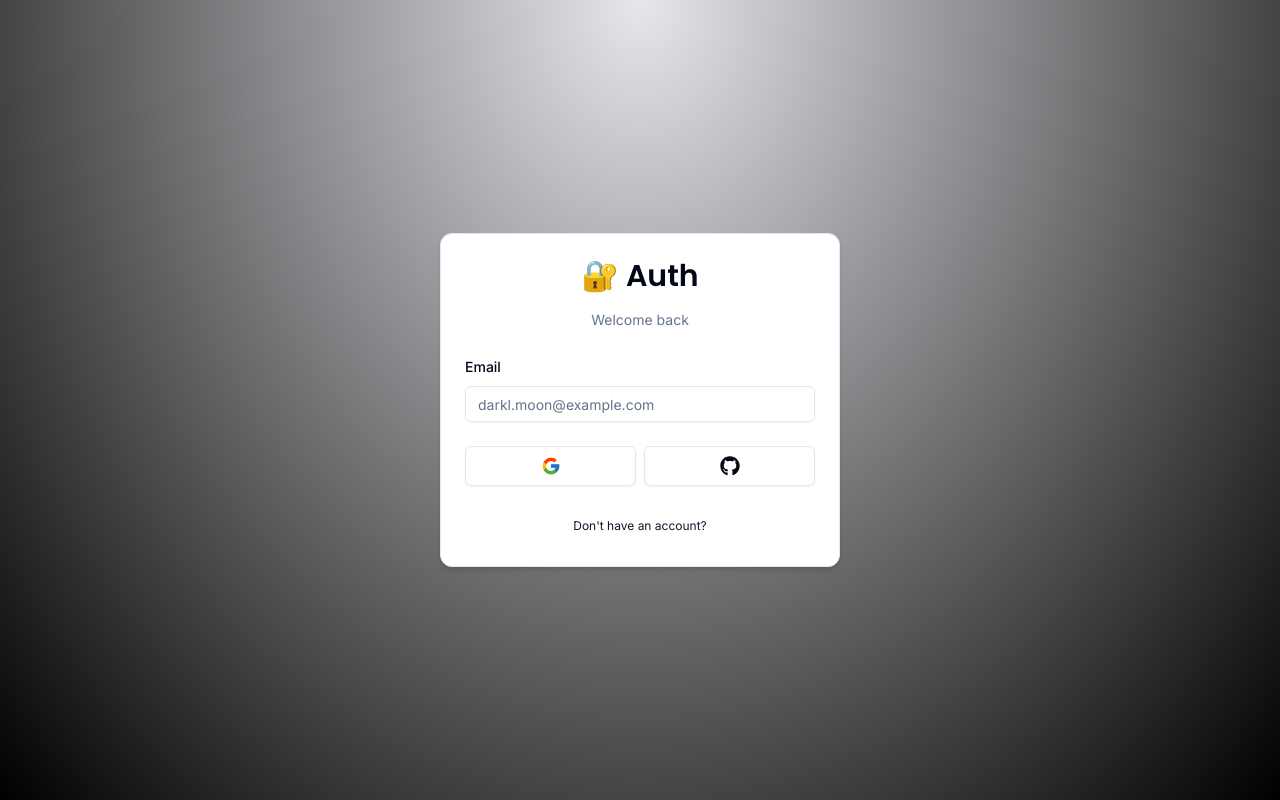
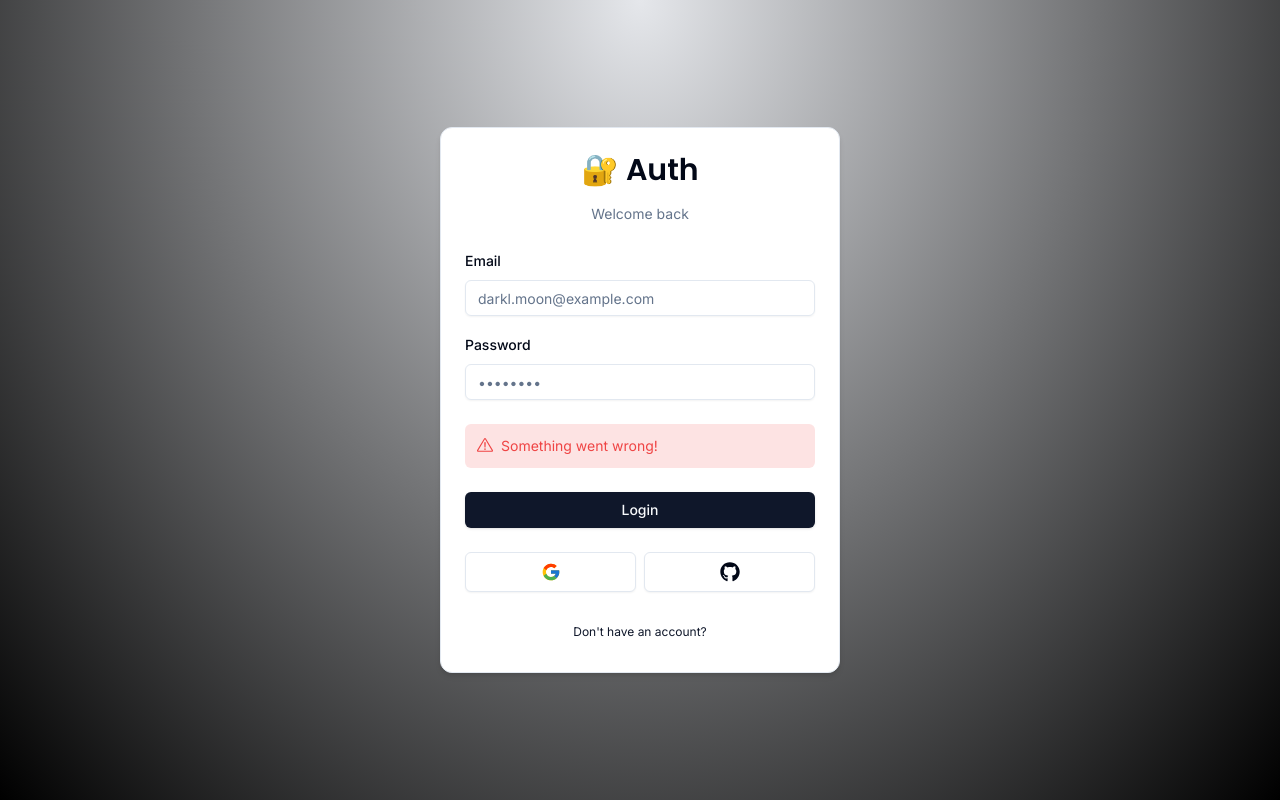
Before and after one commit to DarklMoon/auth-nextjs, a Next.js app: page /auth/login in a window 1280 px wide. Built offline with nearby package versions, Linux system fonts and the light colour scheme.

Commit message:
add: form-error

```diff
--- a/components/auth/login-form.tsx
+++ b/components/auth/login-form.tsx
@@ -17,6 +17,8 @@ import {
 } from "@/components/ui/form";
 
 import { CardWrapper } from "@/components/auth/card-wrapper";
+import { Button } from "@/components/ui/button";
+import { FormError } from "@/components/form-error";
 
 export const LoginForm = () => {
   const form = useForm<z.infer<typeof LoginSchema>>({
@@ -27,6 +29,10 @@ export const LoginForm = () => {
     },
   });
 
+    const onSubmit = (values: z.infer<typeof LoginSchema>) => {
+        console.log(values)
+    }
+
   return (
     <CardWrapper
       headerLabel="Welcome back"
@@ -35,24 +41,48 @@ export const LoginForm = () => {
       showSocial
     >
       <Form {...form}>
-        <form onSubmit={form.handleSubmit(() => {})} className="space-y-6">
+        <form onSubmit={form.handleSubmit(onSubmit)} className="space-y-6">
           <div className="space-y-4">
             <FormField
               control={form.control}
               name="email"
               render={({ field }) => (
                 <FormItem>
-                  <FormLabel htmlFor="email">Email</FormLabel>
+                  <FormLabel>Email</FormLabel>
                   <FormControl>
                     <Input
                     {...field}
                     placeholder="darkl.moon@example.com"
                     type="email" />
                   </FormControl>
+                  <FormMessage/>
                 </FormItem>
               )}
-            ></FormField>
+            />
+            <FormField
+              control={form.control}
+              name="password"
+              render={({ field }) => (
+                <FormItem>
+                  <FormLabel>Password</FormLabel>
+                  <FormControl>
+                    <Input
+                    {...field}
+                    placeholder="••••••••"
+                    type="password" />
+                  </FormControl>
+                  <FormMessage/>
+                </FormItem>
+              )}
+            />
           </div>
+          <FormError message="Something went wrong!"/>
+          <Button
+            type="submit"
+            className="w-full"
+          >
+              Login
+          </Button>
         </form>
       </Form>
     </CardWrapper>
--- /dev/null
+++ b/components/form-error.tsx
@@ -0,0 +1,18 @@
+import { ExclamationTriangleIcon} from "@radix-ui/react-icons";
+
+interface FormErrorProps {
+    message?: string;
+};
+
+export const FormError = ({
+    message,
+}: FormErrorProps) => {
+    if(!message) return null;
+
+    return(
+        <div className="bg-destructive/15 p-3 rounded-md flex items-center gap-x-2 text-sm text-destructive">
+            <ExclamationTriangleIcon className="h-4 w-4"/>
+            <p>{message}</p>
+        </div>
+    )
+}
--- a/schemas/index.ts
+++ b/schemas/index.ts
@@ -1,6 +1,12 @@
 import * as z from "zod";
 
 export const LoginSchema = z.object({
-  email: z.string().email(),
-  password: z.string(),
+  email: z.string({
+    invalid_type_error: "Must be a character"
+  }).email({
+    message: "Email is required"
+  }),
+  password: z.string().min(1, {
+    message: "Password is required"
+  }),
 });
```
